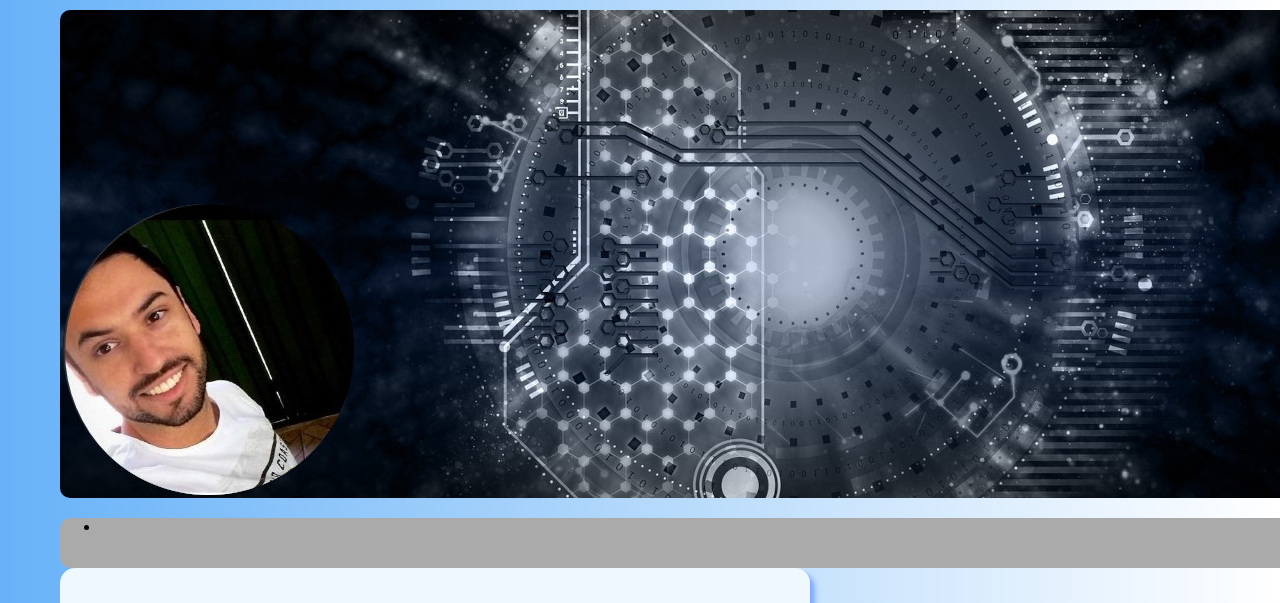
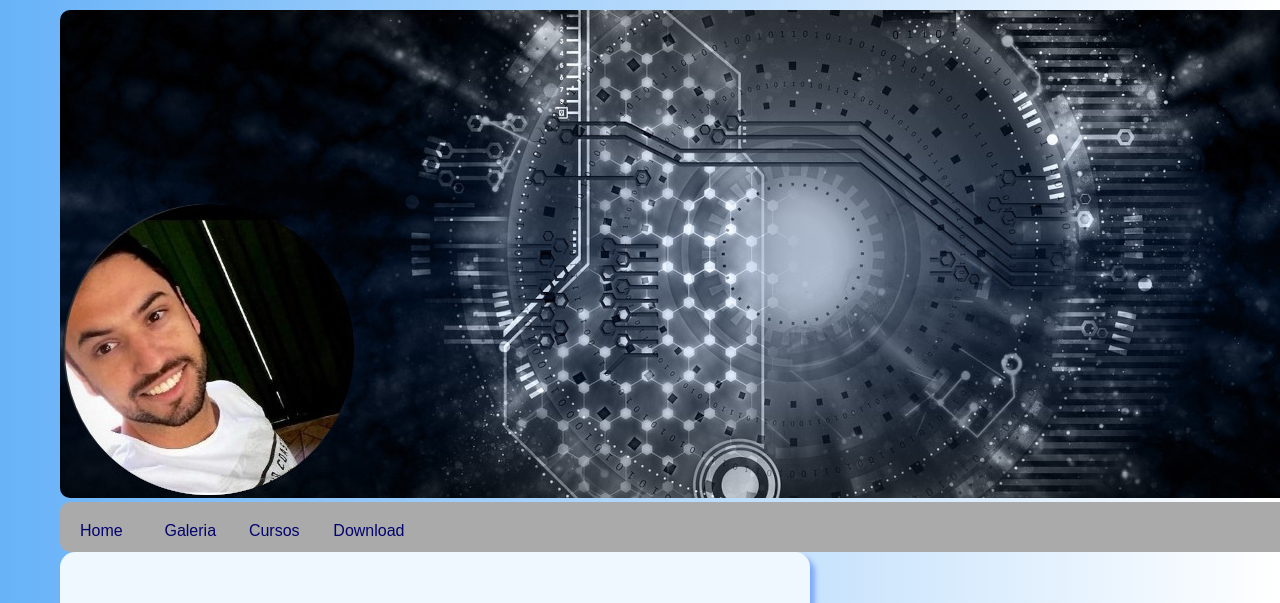
Before and after one commit to DevAlexandre1/Meu_Site, a plain HTML site: page index.html in a window 1280 px wide. Shown: the top 603 px of the page. Drawn offline with Linux system fonts and the light colour scheme.

Commit message:
Alteracoes css

```diff
--- a/index.html
+++ b/index.html
@@ -10,24 +10,20 @@
 
 </head>
     <picture class="banner">
-
-
     <source media="(max-width: 800px)" srcset="imagens/banner_tecnologia800x266_1.jpg" type="image/png">
     <source media="(max-width: 1050px)" srcset="imagens/banner_tecnologia1000_1.jpg" type="image/png">
      <img style="display: inline; margin: auto; border-radius:  10px; " src="imagens/banner_tecnologia1466x488_1.jpg" alt="Imagem banner">
-
     </picture>
-
-
 
 <body>
     <div id="menu_start">
         <nav id="menu_nav">
-            <ul>
-                <li>
+            <div>Home</div>
+            <div>Galeria</div>
+            <div>Cursos</div>
+            <div>Download</div>
 
-                </li>
-            </ul>
+            <p>Testando o paragrafo filho da div</p>
         </nav>
 
 
--- a/style.css
+++ b/style.css
@@ -62,4 +62,21 @@ div#menu_start{
     height: 50px;
     border-radius: 10px;
     background-color: rgb(170, 170, 170);
+
 }
+
+nav#menu_nav > div{
+    display: inline-block;
+    color:rgb(3, 3, 110);
+    width: 40px;
+    height: 5px;
+    padding: 20px;
+    font-family: Arial, Helvetica, sans-serif;
+    font-size: medium;
+
+}
+
+
+nav#menu_nav > p{
+    display: none;
+}
```
